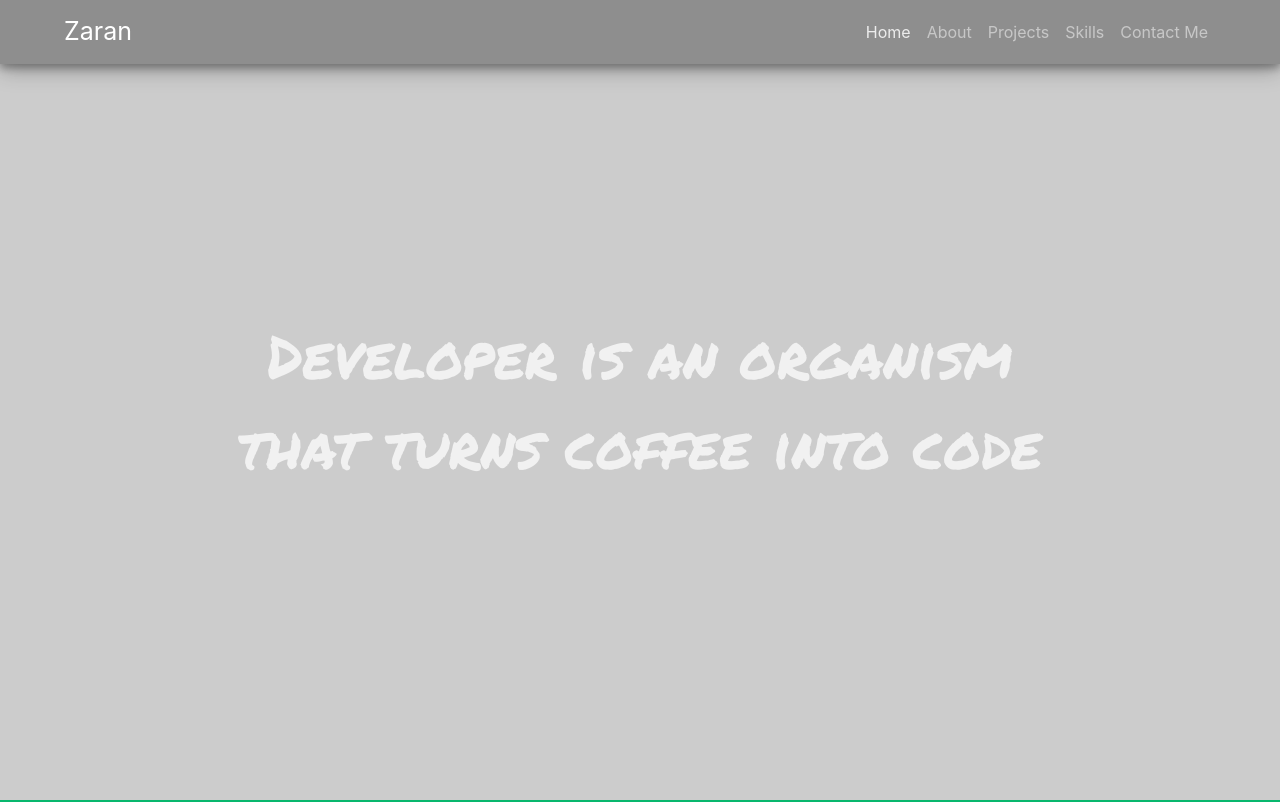
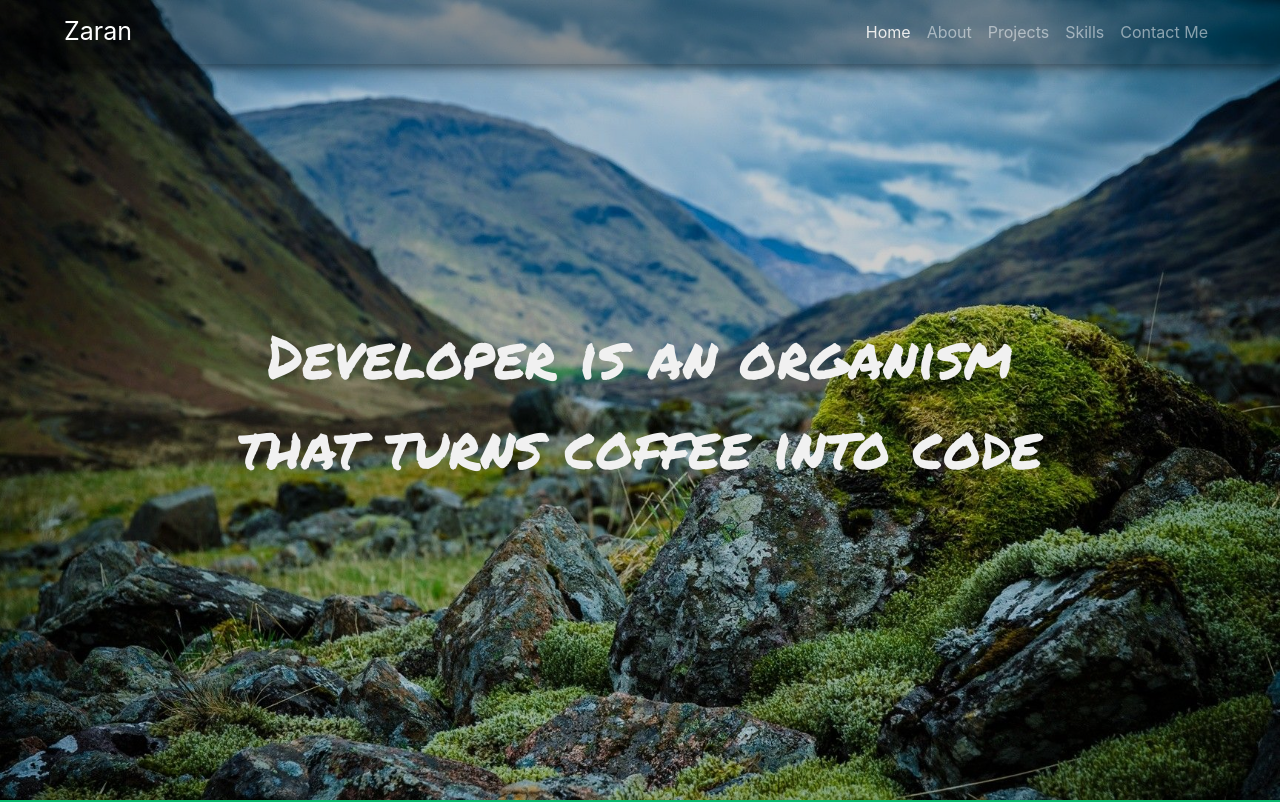
Before and after one commit to AyushAgrawal25/ResumeSite, a plain HTML site: page index.html in a window 1280 px wide. Shown: the top 802 px of the page. Drawn offline with nearby package versions, Linux system fonts and the light colour scheme; files that its build step writes are made by us from their sources; the site is published under a folder, as on GitHub Pages, so addresses that start at the root find nothing.

Commit message:
Image Worked

```diff
--- a/index.html
+++ b/index.html
@@ -48,7 +48,7 @@
     </div>
 
     <div class="qb-wall">
-        <div class="qb-wall-bg qbImgCover" style="background-image: url('/images/31225.jpg');">
+        <div class="qb-wall-bg qbImgCover" style="background-image: url('images/31225.jpg');">
             <div class="qb-wall-cover">
                 <div class="qb-wall-content">
                     <div class="qb-wall-text">
```
